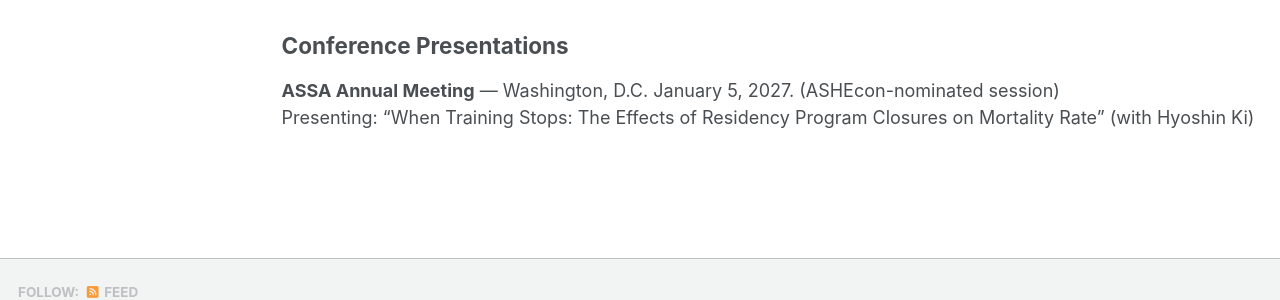
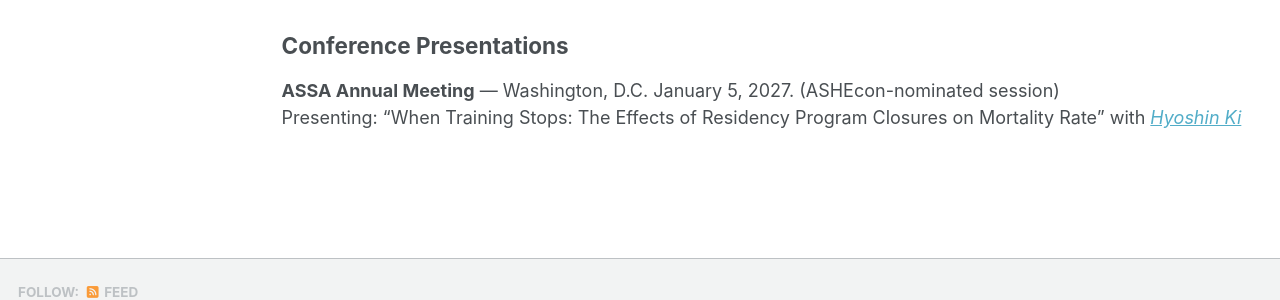
Before and after one commit to Kharabshehahmad/Kharabshehahmad.github.io, a Jekyll site: the page built from _pages/research.md, in a window 1280 px wide. Shown: the part 531-831 px from the top of the page. Built offline with Jekyll 4.4.1, drawn with Linux system fonts in a browser that asks for light colours; a script bundle is joined from its source files by our own code; library files that are not in the unit come from our copies; part of the change alters nothing that is shown.

```diff
--- a/_pages/research.md
+++ b/_pages/research.md
@@ -30,4 +30,4 @@ author_profile: true
 **ASSA Annual Meeting** — Washington, D.C.
 January 5, 2027. (ASHEcon-nominated session)
 <br>
-Presenting: "When Training Stops: The Effects of Residency Program Closures on Mortality Rate" (with Hyoshin Ki)
+Presenting: "When Training Stops: The Effects of Residency Program Closures on Mortality Rate" with *[Hyoshin Ki](https://sites.google.com/view/hyoshinki/)*
```
